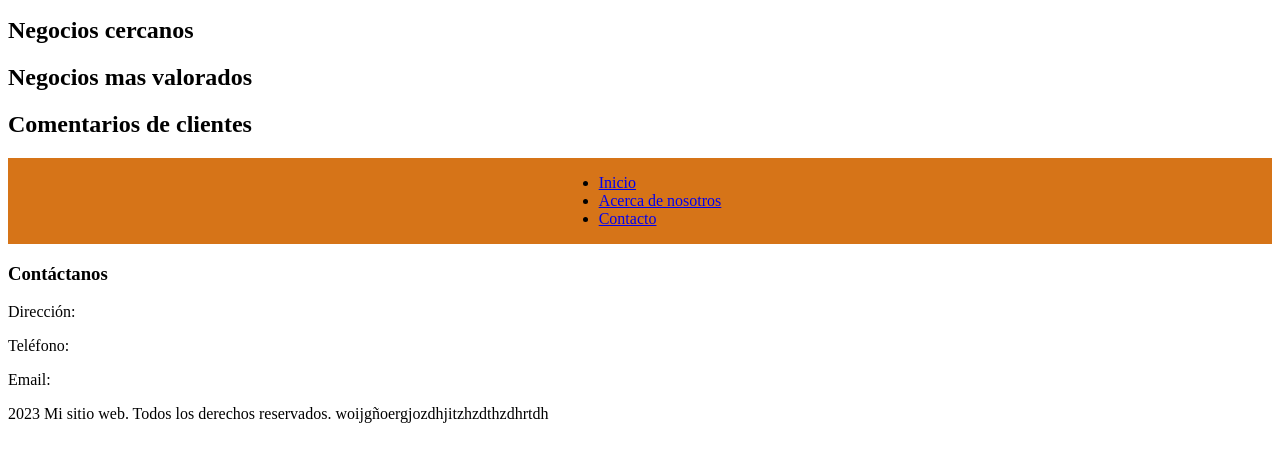
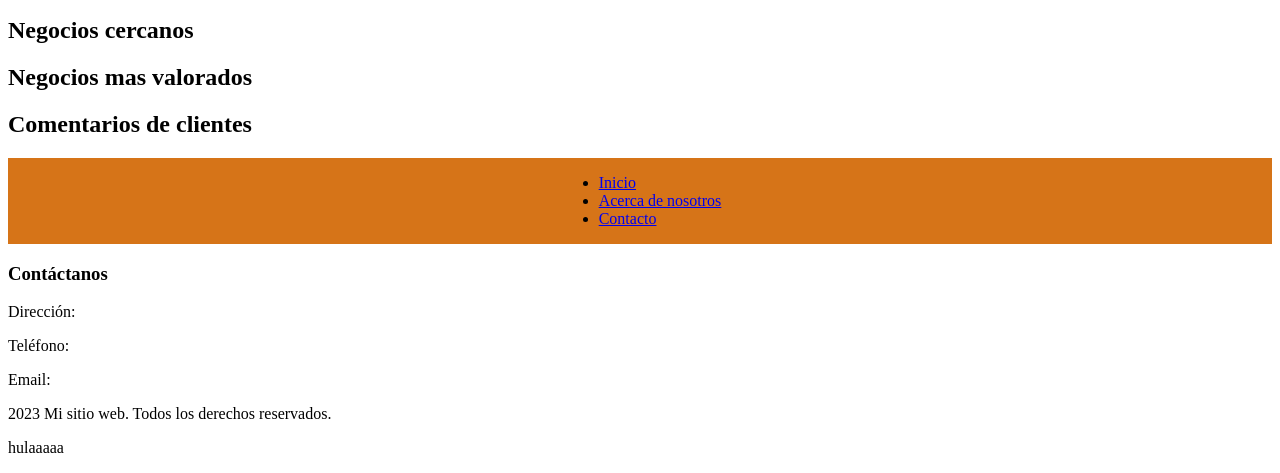
Before and after one commit to juandeossa2005/kyfood, a plain HTML site: page index.html in a window 1280 px wide. Shown: the part 401-874 px from the top of the page. Before the commit the page ends 840 px from the top, so only its background shows below. Drawn offline with Linux system fonts and the light colour scheme.

Commit message:
Update index.html
hola

```diff
--- a/index.html
+++ b/index.html
@@ -61,9 +61,8 @@
             <p>Teléfono:</p>
             <p>Email:</p>
         </div>
-        <p>2023 Mi sitio web. Todos los derechos reservados.
-            woijgñoergjozdhjitzhzdthzdhrtdh
-        </p>
+        <p>2023 Mi sitio web. Todos los derechos reservados.</p>
+        <p>hulaaaaa</p>
     </footer>
 </body>
 
```
